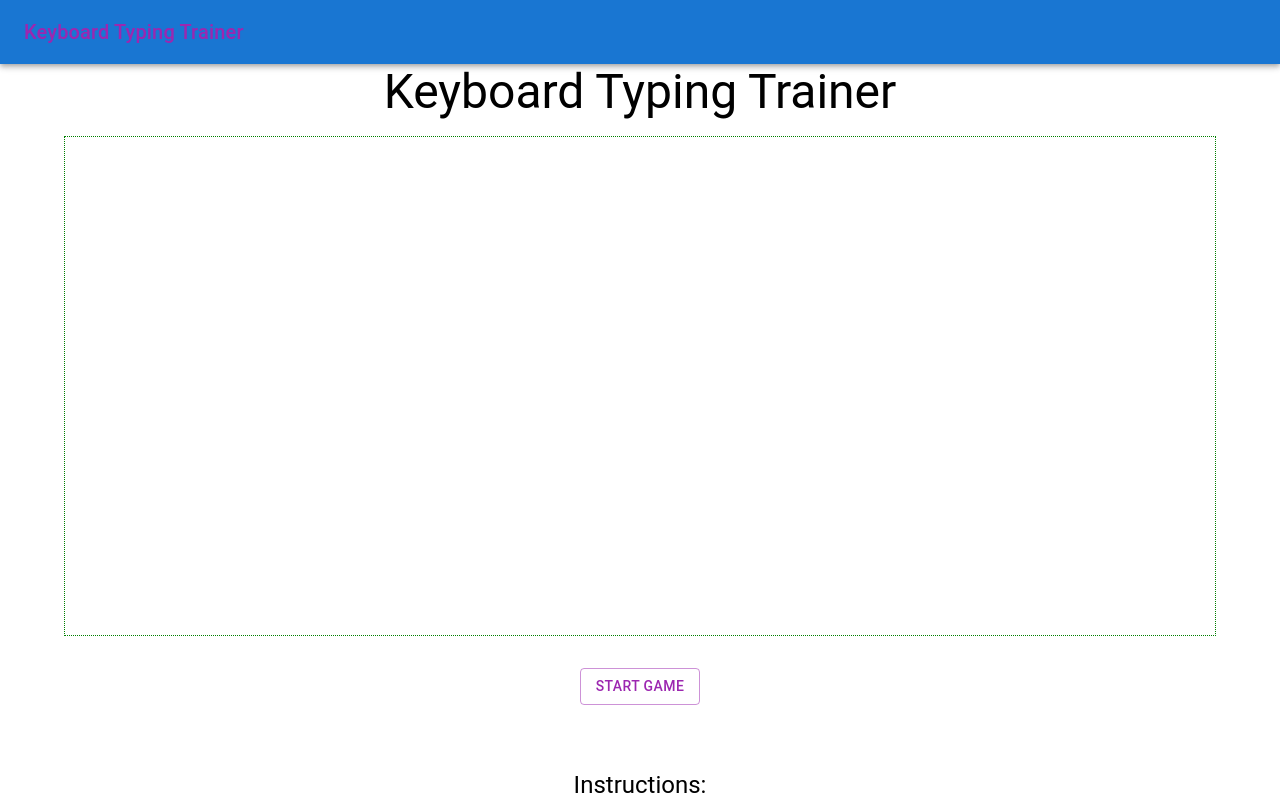
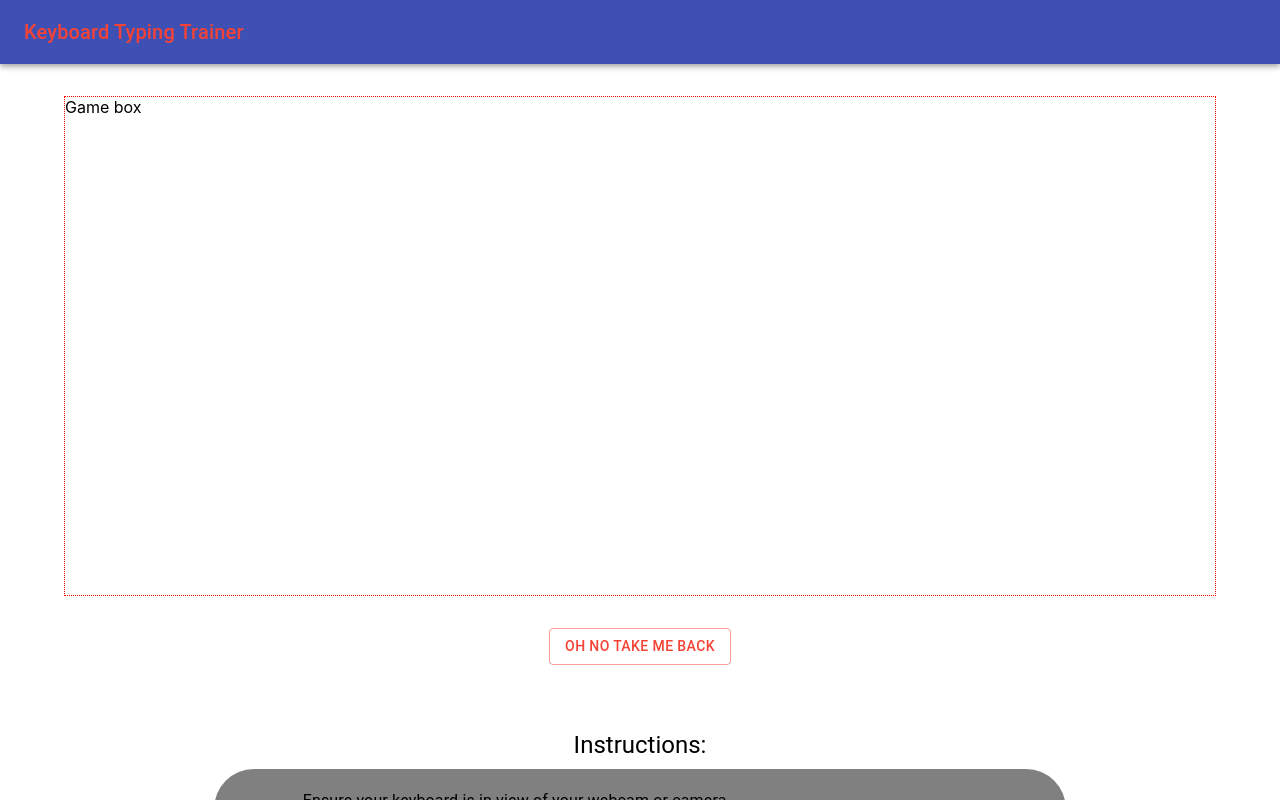
Before and after one commit to Nashtronaut/camType, a Next.js app: page / in a window 1280 px wide. Both pictures are taken after a click on the button "START GAME". Shown: the top 800 px of the page. Built offline with nearby package versions, Linux system fonts and the light colour scheme.

Commit message:
Button loads/unloads game placeholder box

```diff
--- a/pages/_app.js
+++ b/pages/_app.js
@@ -3,7 +3,10 @@ import {ThemeProvider} from "@mui/material"
 import {theme} from "../utils/theme/config"
 
 function MyApp({ Component, pageProps }) {
-  return <Component {...pageProps} />
+  return <ThemeProvider theme={theme}>
+    <Component {...pageProps} />
+  </ThemeProvider>
+
 }
 
 export default MyApp
--- a/pages/index.js
+++ b/pages/index.js
@@ -1,4 +1,4 @@
-import {useState, useEffect} from 'react'
+import {useState} from 'react'
 import Head from 'next/head';
 import Image from 'next/image';
 import styles from '../styles/Home.module.css';
@@ -17,8 +17,22 @@ import Container from '@mui/material/Container';
 import Toolbar from '@mui/material/Toolbar';
 import Typography from '@mui/material/Typography';
 
+const PlaceholderGame = () => {
+  return (
+    <Box style={{height: 500, border: '1px dotted red'}}>
+        Game box
+    </Box>
+  )
+}
 
 export default function Home() {
+
+  const [showGrid, setShowGrid] = useState(true)
+
+  const startGame = () => {
+    setShowGrid(!showGrid)
+  }
+
   return (
     <div>
       <Head>
@@ -37,24 +51,23 @@ export default function Home() {
       <main>
       <Container>
           {/* Camera Component */}
-          <Typography variant="h3" align="center" paragraph>
-              Keyboard Typing Trainer
-          </Typography>
-        <Box>
+        <Box paddingTop="2rem">
             {/* Placeholder box for camera display */}
-            <Box>
+            {showGrid && <Box>
               <Box style={{height: 500, border: '1px dotted green'}}>
+                Grid Box
+              </Box>
+            </Box>}
 
-              </Box>
-            </Box>
+            {!showGrid && <PlaceholderGame/>}
 
             <Box
              display="flex"
              justifyContent="center"
              paddingTop="2rem"
             >
-              <Button variant="outlined" color="secondary">
-                Start Game
+              <Button variant="outlined" color="secondary" onClick={startGame}>
+                {showGrid ? "Start Game" : "Oh no take me back"}
               </Button>
 
             </Box>
--- a/utils/theme/config.js
+++ b/utils/theme/config.js
@@ -1,12 +1,15 @@
-import { createTheme } from '@mui/material/styles';
+import {createTheme} from '@mui/material'
 
-const theme = createTheme({
-  palette: {
-    primary: {
-      main: '#aa00ff',
+const themeOptions = {
+    palette: {
+      primary: {
+        main: '#3f50b5'
+      },
+      secondary: {
+        main: '#f44336'
+      },
     },
-    secondary: {
-      main: '#616161',
-    },
-  },
-});
+  };
+
+const theme = createTheme(themeOptions)
+export {theme}
```
